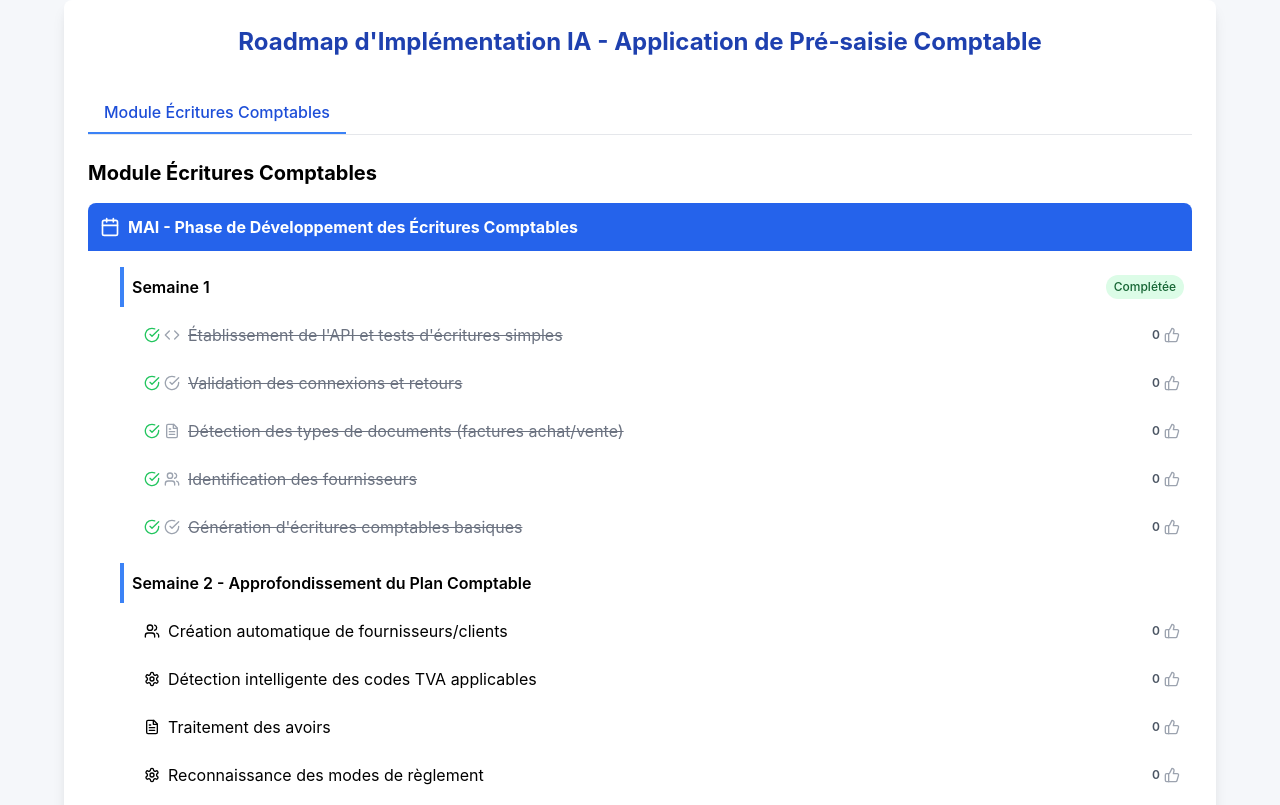
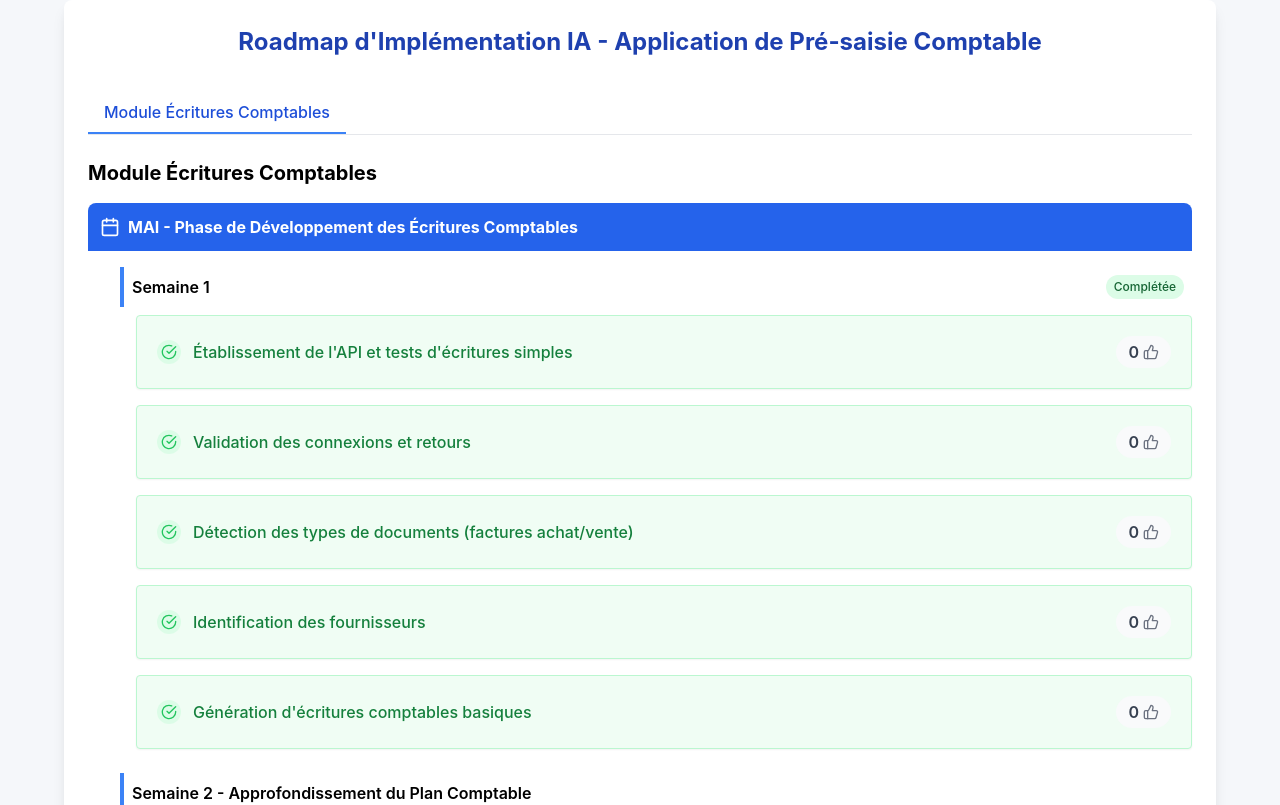
Before and after one commit to Alexsiaud/roadmap, a React (Create React App) app: page /#/ in a window 1280 px wide. Shown: the top 805 px of the page. Built offline with nearby package versions, Linux system fonts and the light colour scheme; the HTML template or start-up script is replaced by a standard one.

Commit message:
Améliorations majeures : UI des tâches stylisée, correction du glisser-déposer, ajout de tâches

```diff
--- a/src/components/AdminRoadmap.jsx
+++ b/src/components/AdminRoadmap.jsx
@@ -282,7 +282,15 @@ const AdminRoadmap = ({ adminSecret }) => {
         section.phases[phase][week].tasks = [];
       }
 
-      const newTask = createEmptyTask(sectionId, phase, week);
+      // Créer une nouvelle tâche avec un ID unique
+      const newTask = {
+        id: generateId('task'),
+        text: 'Nouvelle tâche',
+        icon: 'Task',
+        completed: false,
+        votes: 0
+      };
+
       console.log('Nouvelle tâche créée:', newTask);
 
       section.phases[phase][week].tasks.push(newTask);
@@ -346,12 +354,23 @@ const AdminRoadmap = ({ adminSecret }) => {
 
   // Gestion du drag and drop
   const handleDragStart = (sectionId, phase, week, task) => {
-    setDraggedItem({ sectionId, phase, week, task });
+    console.log('Début du drag:', {sectionId, phase, week, task});
+    // Ajouter les informations de position à l'objet task pour faciliter le déplacement
+    const taskWithPosition = {
+      ...task,
+      fromSection: sectionId,
+      fromPhase: phase,
+      fromWeek: week
+    };
+    setDraggedItem({ sectionId, phase, week, task: taskWithPosition });
   };
 
   const handleDragEnter = (sectionId, phase, week) => {
+    // Seulement changer la destination si un élément est en cours de déplacement
     if (!draggedItem) return;
 
+    // Indiquer visuellement la zone cible
+    console.log('Entrée dans la zone:', {sectionId, phase, week});
     setDestinationTarget({ sectionId, phase, week });
   };
 
@@ -365,41 +384,67 @@ const AdminRoadmap = ({ adminSecret }) => {
     e.preventDefault();
     e.stopPropagation();
 
-    // Simuler un fin de glisser-déposer
-    if (draggedItem) {
-      setDestinationTarget({ sectionId, phase, week });
-      handleDragEnd();
+    // Vérifier si un élément est en cours de déplacement
+    if (!draggedItem) {
+      console.log('Aucun élément en cours de déplacement');
+      return;
     }
-  };
 
-  const handleDragEnd = () => {
-    if (!draggedItem || !destinationTarget) {
+    console.log('Dépôt dans la zone:', {sectionId, phase, week});
+    console.log('Élément déplacé:', draggedItem);
+
+    // Mettre à jour la destination et finaliser le déplacement
+    setDestinationTarget({ sectionId, phase, week });
+
+    // Copie profonde pour éviter les problèmes de référence
+    const updatedRoadmapData = JSON.parse(JSON.stringify(roadmapData));
+
+    const { sectionId: fromSectionId, phase: fromPhase, week: fromWeek, task } = draggedItem;
+
+    // Si destination = origine, ne rien faire
+    if (fromSectionId === sectionId && fromPhase === phase && fromWeek === week) {
+      console.log('Même position, aucun changement nécessaire');
       setDraggedItem(null);
       setDestinationTarget(null);
       return;
     }
 
-    const { sectionId: fromSectionId, phase: fromPhase, week: fromWeek, task } = draggedItem;
-    const { sectionId: toSectionId, phase: toPhase, week: toWeek } = destinationTarget;
+    try {
+      // Supprimer la tâche de son emplacement d'origine
+      const fromSection = updatedRoadmapData.sections.find(s => s.id === fromSectionId);
+      if (fromSection && fromSection.phases[fromPhase] && fromSection.phases[fromPhase][fromWeek]) {
+        fromSection.phases[fromPhase][fromWeek].tasks = fromSection.phases[fromPhase][fromWeek].tasks.filter(t => t.id !== task.id);
+      }
 
-    // Si destination = origine, ne rien faire
-    if (fromSectionId === toSectionId && fromPhase === toPhase && fromWeek === toWeek) {
-      setDraggedItem(null);
-      setDestinationTarget(null);
-      return;
+      // Ajouter la tâche à sa destination
+      const toSection = updatedRoadmapData.sections.find(s => s.id === sectionId);
+      if (toSection && toSection.phases[phase] && toSection.phases[phase][week]) {
+        // S'assurer que le tableau tasks existe
+        if (!toSection.phases[phase][week].tasks) {
+          toSection.phases[phase][week].tasks = [];
+        }
+
+        // Copie de la tâche sans les informations de position
+        const { fromSection, fromPhase, fromWeek, ...taskWithoutPosition } = task;
+        toSection.phases[phase][week].tasks.push(taskWithoutPosition);
+
+        console.log('Déplacement réussi');
+      }
+
+      // Mettre à jour les données
+      setRoadmapData(updatedRoadmapData);
+    } catch (error) {
+      console.error('Erreur lors du déplacement:', error);
     }
 
-    const updatedRoadmapData = {...roadmapData};
+    // Réinitialiser l'état
+    setDraggedItem(null);
+    setDestinationTarget(null);
+  };
 
-    // Supprimer la tâche de son emplacement d'origine
-    const fromSection = updatedRoadmapData.sections.find(s => s.id === fromSectionId);
-    fromSection.phases[fromPhase][fromWeek].tasks = fromSection.phases[fromPhase][fromWeek].tasks.filter(t => t.id !== task.id);
-
-    // Ajouter la tâche à sa destination
-    const toSection = updatedRoadmapData.sections.find(s => s.id === toSectionId);
-    toSection.phases[toPhase][toWeek].tasks.push(task);
-
-    setRoadmapData(updatedRoadmapData);
+  const handleDragEnd = () => {
+    console.log('Fin du drag');
+    // Réinitialiser les états si le dépôt n'a pas fonctionné
     setDraggedItem(null);
     setDestinationTarget(null);
   };
--- a/src/components/PublicRoadmap.jsx
+++ b/src/components/PublicRoadmap.jsx
@@ -191,29 +191,33 @@ const PublicRoadmap = () => {
                       const hasVoted = userVotes[voteKey];
 
                       return (
-                        <li key={task.id} className={taskStyle}>
+                        <li key={task.id} className={`${taskStyle} ${task.completed ? 'bg-green-50 border border-green-200' : 'bg-white border border-gray-200'} transition-all duration-200 shadow-sm rounded-lg mb-2 hover:shadow`}>
+                          <div className="flex items-center w-full p-3">
                             {/* Indicateur de statut sans case à cocher */}
-                          {task.completed && (
-                            <span className="text-green-500 flex-shrink-0">
-                              <CheckCircle size={16} className="mr-1" />
+                            <div className="flex-shrink-0 mr-3">
+                              {task.completed ? (
+                                <span className="flex items-center justify-center w-6 h-6 bg-green-100 text-green-500 rounded-full">
+                                  <CheckCircle size={16} />
                                 </span>
-                          )}
-                          {renderIcon(task.icon, task.completed)}
-                          <span className={task.completed ? taskCompletedStyle : taskTextStyle}>
+                              ) : renderIcon(task.icon, task.completed)}
+                            </div>
+
+                            <span className={`flex-grow ${task.completed ? 'text-green-700 font-medium' : 'text-gray-700'}`}>
                               {task.text}
                             </span>
 
                             {/* Bouton de vote et compteur */}
-                          <div className="flex items-center ml-auto">
-                            <span className={voteCountStyle}>{task.votes || 0}</span>
+                            <div className={`flex items-center ${hasVoted ? 'bg-blue-100' : 'bg-gray-50'} rounded-full px-3 py-1 ml-2`}>
+                              <span className="font-semibold text-gray-700 mr-1">{task.votes || 0}</span>
                               <button
-                              className={hasVoted ? voteAlreadyStyle : voteButtonStyle}
+                                className={hasVoted ? 'text-blue-500 cursor-not-allowed' : 'text-gray-500 hover:text-blue-500'}
                                 onClick={() => !hasVoted && handleVote(sectionData.id, phase, week, task.id)}
                                 title={hasVoted ? "Vous avez déjà voté" : "Voter pour cette tâche"}
                                 disabled={hasVoted}
                               >
                                 <ThumbsUp size={16} />
                               </button>
+                            </div>
                           </div>
                         </li>
                       )
```
Lines whose indentation alone changed are shown as unchanged.
